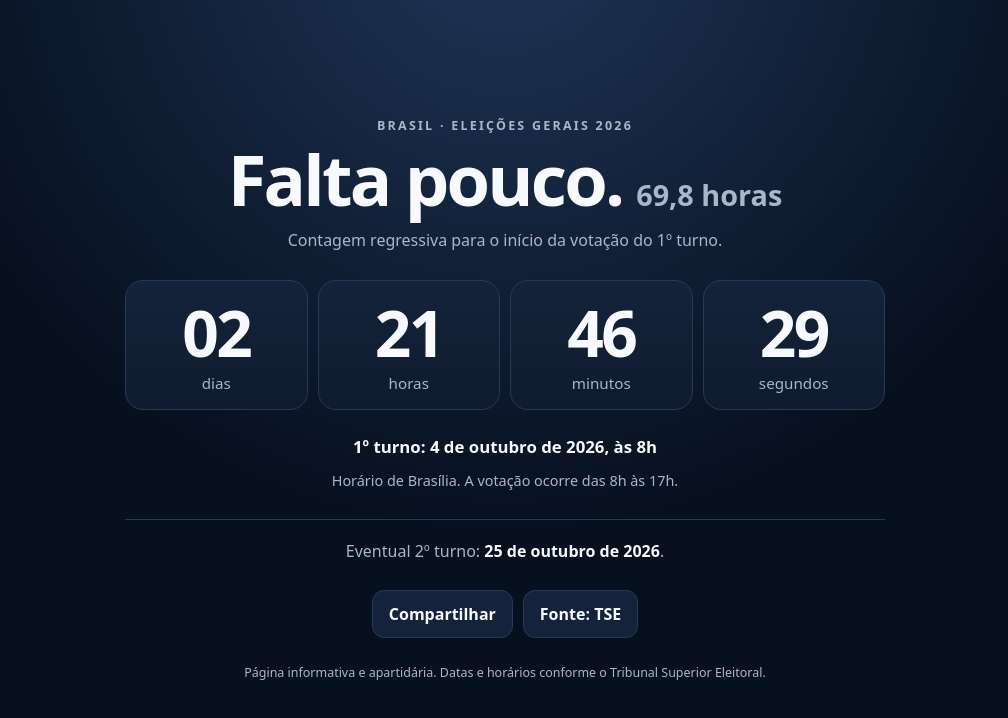
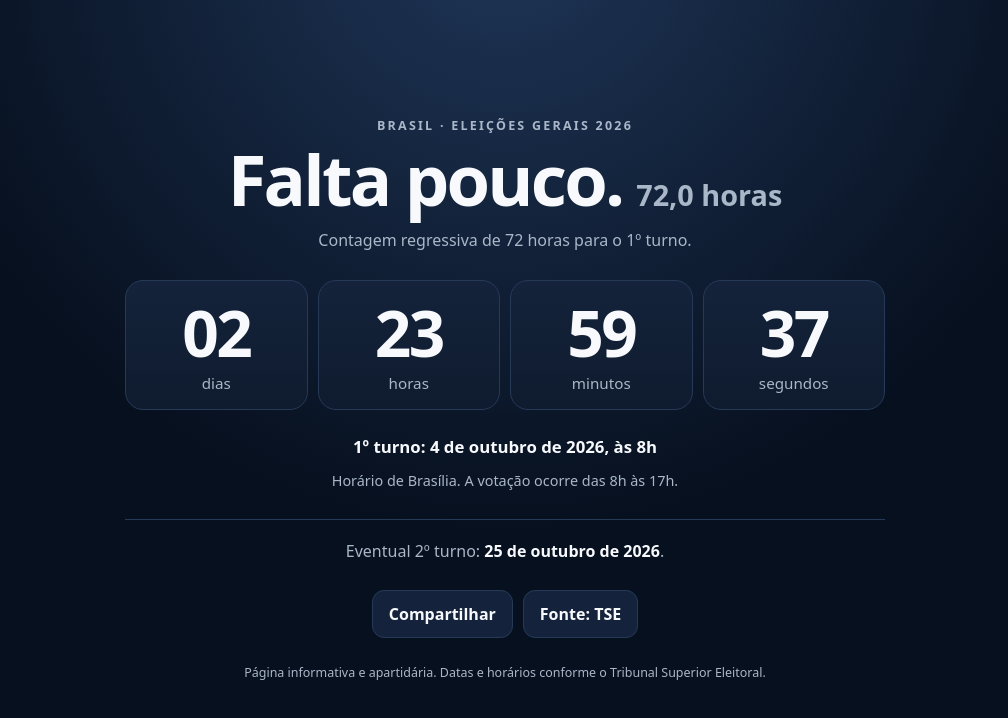
Before and after one commit to flaviobarros/eleicoes-2026, a plain HTML site: page index.html in a window 1280 px wide. Shown: the whole page, without its empty margins (135-1143 px from the left). Drawn offline with Linux system fonts and the light colour scheme.

Commit message:
Set countdown to 72-hour mark

```diff
--- a/index.html
+++ b/index.html
@@ -40,7 +40,7 @@
 <main>
   <div class="eyebrow">Brasil · Eleições Gerais 2026</div>
   <div class="headline"><h1>Falta pouco.</h1><span class="total-hours" id="totalHours">-- horas</span></div>
-  <p class="subtitle">Contagem regressiva para o início da votação do 1º turno.</p>
+  <p class="subtitle">Contagem regressiva de 72 horas para o 1º turno.</p>
 
   <section class="countdown" aria-label="Contagem regressiva para o primeiro turno" aria-live="polite">
     <div class="unit"><span class="value" id="days">--</span><span class="label">dias</span></div>
@@ -64,7 +64,7 @@
 
 <script>
 (() => {
-  const start = new Date("2026-10-04T08:00:00-03:00").getTime();
+  const start = new Date("2026-10-04T10:13:08-03:00").getTime();
   const end = new Date("2026-10-04T17:00:00-03:00").getTime();
   const $ = id => document.getElementById(id);
   const d=$("days"),h=$("hours"),m=$("minutes"),s=$("seconds"),totalHours=$("totalHours");
@@ -83,7 +83,7 @@
 
   function update(){
     const now=Date.now();
-    if(now<start){render(start-now);subtitle.textContent="Contagem regressiva para o início da votação do 1º turno.";return}
+    if(now<start){render(start-now);subtitle.textContent="Contagem regressiva de 72 horas para o 1º turno.";return}
     if(now<end){render(end-now);subtitle.textContent="A votação está em andamento. Tempo até as 17h, horário de Brasília:";return}
     render(0);subtitle.textContent="O 1º turno das Eleições 2026 foi encerrado.";
   }
```
